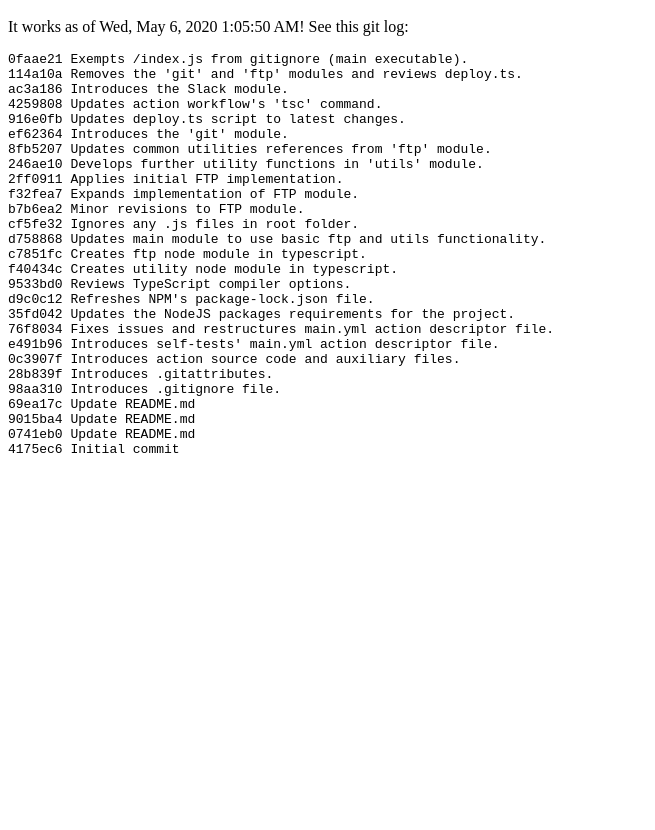
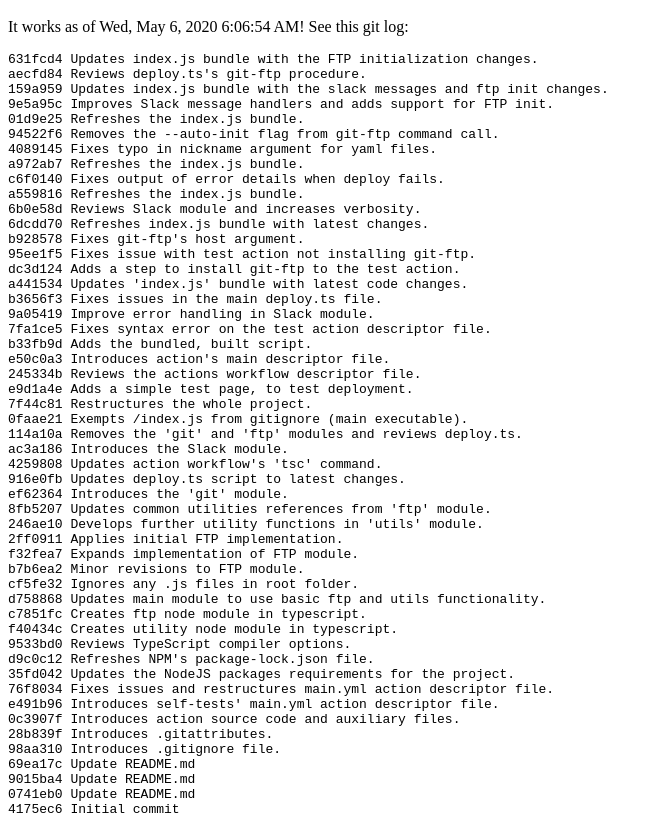
Before and after one commit to objectdotnet/action-ftp-deploy-then-slack-notification, a website: page test_site/index.html in a window 1280 px wide. Shown: the part 48-878 px from the top of the page, without its empty margins (0-655 px from the left). Before the commit the page ends 800 px from the top, so only its background shows below. Drawn offline with Linux system fonts and the light colour scheme.

Commit message:
Refreshes git log in index.

```diff
--- a/test_site/index.html
+++ b/test_site/index.html
@@ -1,13 +1,37 @@
 <html>
  <head>
-  <title>Page working Wed, May  6, 2020  1:05:50 AM</title>
+  <title>Page working Wed, May  6, 2020  6:06:54 AM</title>
  </head>
  <body>
   <h1>It works!</h1>
   <p>
-   It works as of Wed, May  6, 2020  1:05:50 AM! See this git log:
+   It works as of Wed, May  6, 2020  6:06:54 AM! See this git log:
   </p>
-  <pre>0faae21 Exempts /index.js from gitignore (main executable).
+  <pre>631fcd4 Updates index.js bundle with the FTP initialization changes.
+aecfd84 Reviews deploy.ts's git-ftp procedure.
+159a959 Updates index.js bundle with the slack messages and ftp init changes.
+9e5a95c Improves Slack message handlers and adds support for FTP init.
+01d9e25 Refreshes the index.js bundle.
+94522f6 Removes the --auto-init flag from git-ftp command call.
+4089145 Fixes typo in nickname argument for yaml files.
+a972ab7 Refreshes the index.js bundle.
+c6f0140 Fixes output of error details when deploy fails.
+a559816 Refreshes the index.js bundle.
+6b0e58d Reviews Slack module and increases verbosity.
+6dcdd70 Refreshes index.js bundle with latest changes.
+b928578 Fixes git-ftp's host argument.
+95ee1f5 Fixes issue with test action not installing git-ftp.
+dc3d124 Adds a step to install git-ftp to the test action.
+a441534 Updates 'index.js' bundle with latest code changes.
+b3656f3 Fixes issues in the main deploy.ts file.
+9a05419 Improve error handling in Slack module.
+7fa1ce5 Fixes syntax error on the test action descriptor file.
+b33fb9d Adds the bundled, built script.
+e50c0a3 Introduces action's main descriptor file.
+245334b Reviews the actions workflow descriptor file.
+e9d1a4e Adds a simple test page, to test deployment.
+7f44c81 Restructures the whole project.
+0faae21 Exempts /index.js from gitignore (main executable).
 114a10a Removes the 'git' and 'ftp' modules and reviews deploy.ts.
 ac3a186 Introduces the Slack module.
 4259808 Updates action workflow's 'tsc' command.
```
